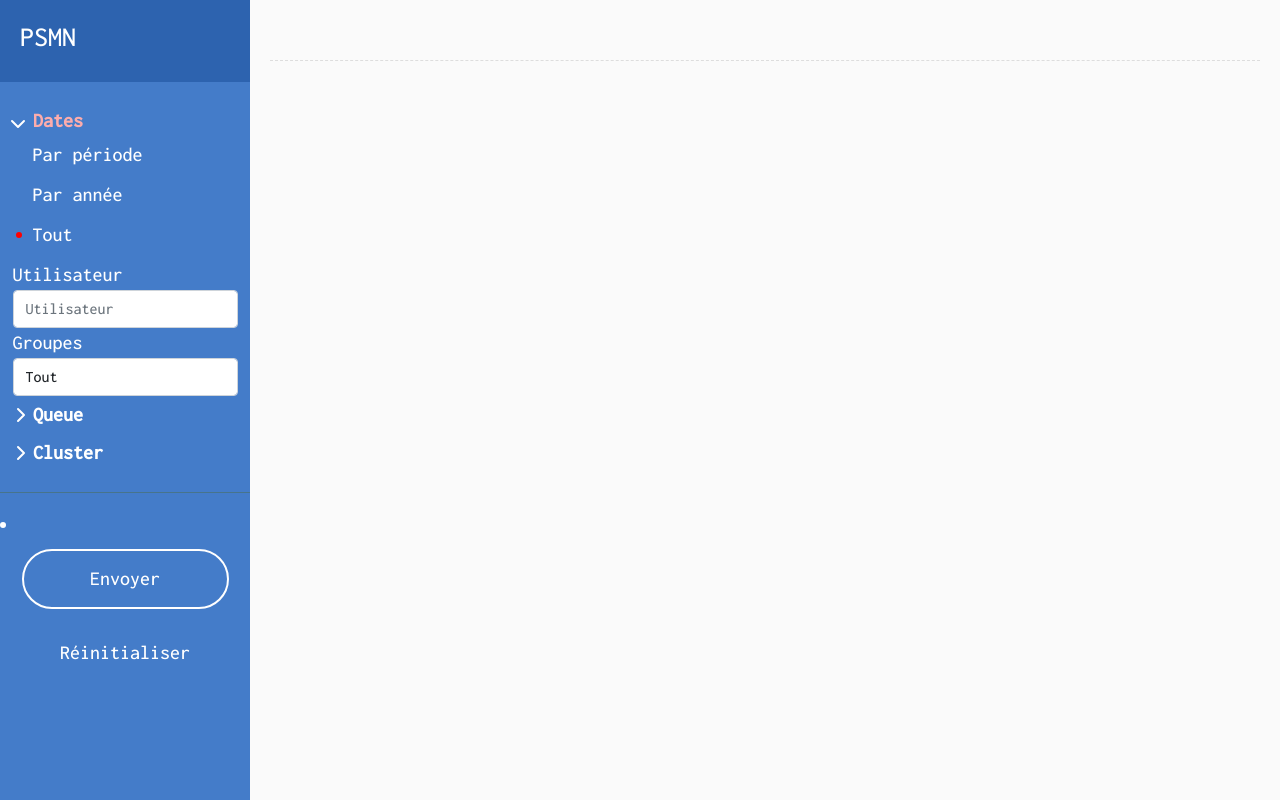
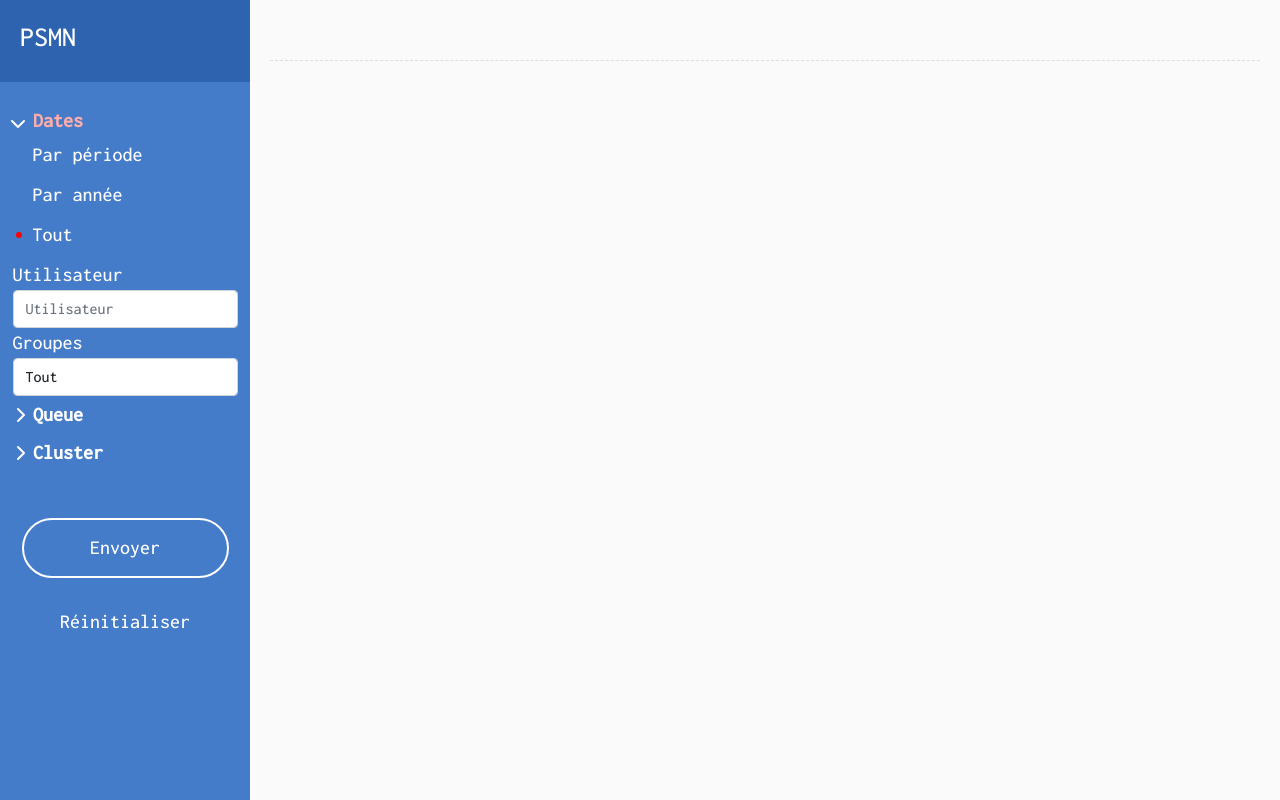
Before and after one commit to ltaulell/PyChartAccounting, a Flask app: page / in a window 1280 px wide, after a click on "Dates". Run offline with Flask 2, Linux system fonts and the light colour scheme; the visitor is signed in with stand-in values (Sample User, id 1); data that the repository does not hold is empty; parts of the project's set-up code (start-up, migrations or seed data) failed here and were passed over; some libraries are stand-ins or nearby versions.

Commit message:
deletion of unnecessary things

```diff
--- a/frontend/app/service/charts.py
+++ b/frontend/app/service/charts.py
@@ -1080,7 +1080,7 @@ class queueCharts(Charts):
         queue = form.queue.data
         recall["queue"] = queue
 
-        #if Catch erreurs then stop
+        #if 0, Catch erreurs then stop
         sql = """
             SELECT COUNT(queues.queue_name) AS nb_job
             FROM job_, queues
@@ -1252,6 +1252,9 @@ class clusterCharts(Charts):
 
         topTenUsedCluster = self.e.fetch(command=sql.format(    date=date,
                                                                 cluster=cluster))
+        #if 0, Catch erreurs then stop
+        if(Charts.detectError(topTenUsedCluster)):
+            return charts, recall, True
 
         topTenUsedCluster = Charts.multiDict(topTenUsedCluster, 'hostname', 'sum_cpu')
 
--- a/frontend/app/static/css/style.default.css
+++ b/frontend/app/static/css/style.default.css
@@ -70,7 +70,6 @@ span {
 
 #sidebar ul.components {
   padding: 20px 0;
-  border-bottom: 1px solid #47748b;
 }
 
 #sidebar ul li .buttonForm {
@@ -167,6 +166,8 @@ span {
   overflow-x: hidden;
 }
 
+
+
 /* ---------------------------------------------------
     CONTENT STYLE
 ----------------------------------------------------- */
@@ -181,7 +182,7 @@ span {
 /* ---------------------------------------------------
     radio button style
 ----------------------------------------------------- */
-.container {
+.container-date {
   display: block;
   position: relative;
   padding-left: 20px;
@@ -193,13 +194,13 @@ span {
   user-select: none;
 }
 
-.container input {
+.container-date input {
   position: absolute;
   opacity: 0;
   cursor: pointer;
 }
 
-.container:hover input ~ .checkmark {
+.container-date:hover input ~ .checkmark {
   background-color: rgb(215, 139, 235);
 }
 
@@ -209,12 +210,12 @@ span {
   display: none;
 }
 
-.container input:checked ~ .checkmark:after {
+.container-date input:checked ~ .checkmark:after {
   display: block;
   top: 12px;
 }
 
-.container .checkmark:after {
+.container-date .checkmark:after {
   top: 0px;
   left: 3.3px;
   width: 6px;
@@ -232,12 +233,12 @@ span {
 }
 
 @media (min-width: 768px) {
-  .container-fluid {
+  .container-date-fluid {
     padding: 0 3rem;
   }
 }
 
-nav.navbar .container-fluid {
+nav.navbar .container-date-fluid {
   width: 100%;
 }
 
--- a/frontend/app/static/js/datepicker.js
+++ b/frontend/app/static/js/datepicker.js
@@ -51,7 +51,7 @@ $(document).ready(function(){
     $('input[type="radio"]').click(function(){
         var inputValue = $(this).attr("value");
         var targetBox = $("." + inputValue);
-        $(".div").not(targetBox).hide();
+        $(".checkDate").not(targetBox).hide();
         document.getElementById(inputValue).style.display = 'block';
         // Va si une autre maniere existe
         switch (inputValue){
--- a/frontend/app/templates/base.html
+++ b/frontend/app/templates/base.html
@@ -44,39 +44,39 @@
 
                             <ul class="collapse list-unstyled" id="datePick">
                                 <li>
-                                    <span class="inputSpan"><label class="container">Par période
+                                    <span class="inputSpan"><label class="container-date">Par période
                                             <input type="radio" name="radio" value="periode">
                                             <span class="checkmark"></span>
                                         </label>
-                                        <div class="periode div" id="periode">
+                                        <div class="periode checkDate" id="periode">
                                             <label class="control-label" for="date">Debut</label>
                                             {{form.dateByForkStart(class="form-control", id="date",
                                             placeholder="MM/DD/YYYY",type="text")}}
                                             <label class="control-label" for="date">Fin</label>
                                             {{form.dateByForkEnd(class="form-control", id="date",
-                                            placeholder="MM/DD/YYYY",type="text")}}
+                                            placeholder="MM/DD/YYYY", type="text")}}
                                         </div>
                                     </span>
                                 </li>
 
                                 <li>
-                                    <span class="inputSpan"><label class="container">Par année
+                                    <span class="inputSpan"><label class="container-date">Par année
                                             <input type="radio" name="radio" value="annee">
                                             <span class="checkmark"></span>
                                         </label>
-                                        <div class="annee div" id="annee">
+                                        <div class="annee checkDate" id="annee">
                                             <label class="control-label" for="date">Année</label>
                                             {{form.dateByYear(class="form-control", id="date",
-                                            placeholder="YYYY",type="text")}}
+                                            placeholder="YYYY", type="text")}}
                                         </div>
                                     </span>
                                 </li>
                                 <li>
-                                    <span class="inputSpan"><label class="container">Tout
+                                    <span class="inputSpan"><label class="container-date">Tout
                                             <input type="radio" checked="checked" name="radio" value="tout">
                                             <span class="checkmark"></span>
                                         </label>
-                                        <div class="tout div" id="tout"></div>
+                                        <div class="tout checkDate" id="tout"></div>
                                     </span>
                                 </li>
                             </ul>
@@ -99,7 +99,7 @@
                     <li>
                         <div class="form-group">
                             <div class="drop-header">
-                                <button class="btn btn-toggle collapsed"
+                                <button class="btn btn-toggle collapsed" id="queuePick"
                                     data-bs-toggle="collapse" data-bs-target="#queuePick" aria-expanded="false">
                                     Queue
                                 </button>
@@ -137,9 +137,6 @@
                         </div>
                     </li>
                 </ul>
-                <li>
-
-                </li>
                 <ul class="list-unstyled">
                     <li>
                         <div class="buttonForm">{{ form.submit(class="btn btn-lg sendInfo") }}</div>
--- a/frontend/app/views.py
+++ b/frontend/app/views.py
@@ -30,7 +30,7 @@ def index():
                 if errRet:
                     flash("Merci de verifier votre demande d'information", category="warning")
                 else:
-                    return render_template('index.html', charts=output, form=form, user=form.users.data, group=form.groups.data, infos=rappel)
+                    return render_template('index.html', charts=output, form=form, infos=rappel)
             else:
                 flash("Aucun(e) utilisateur/trice est associé(e) à votre entrée", category="warning")
         #groupe
@@ -39,21 +39,21 @@ def index():
             if errRet:
                 flash("Merci de verifier votre demande d'information", category="warning")
             else:
-                return render_template('index.html', charts=output, form=form, user=form.users.data, group=form.groups.data, infos=rappel)
+                return render_template('index.html', charts=output, form=form, infos=rappel)
         #queue
         elif form.queue.data != "Tout" and not form.users.data:
             output, rappel, errRet = queueCharts.charts(form)
             if errRet:
                 flash("Merci de verifier votre demande d'information", category="warning")
             else:
-                return render_template('index.html', charts=output, form=form, user=form.users.data, group=form.groups.data, infos=rappel)
+                return render_template('index.html', charts=output, form=form, infos=rappel)
         #cluster
         elif form.cluster.data != "default" and not form.users.data:
             output, rappel, errRet = clusterCharts.charts(form)
             if errRet:
                 flash("Merci de verifier votre demande d'information", category="warning")
             else:
-                return render_template('index.html', charts=output, form=form, user=form.users.data, group=form.groups.data, infos=rappel)
+                return render_template('index.html', charts=output, form=form, infos=rappel)
 
     elif request.method == 'POST' and form.reset.data == True:
         LoadGroupes(session["user"], reload=True)
```
